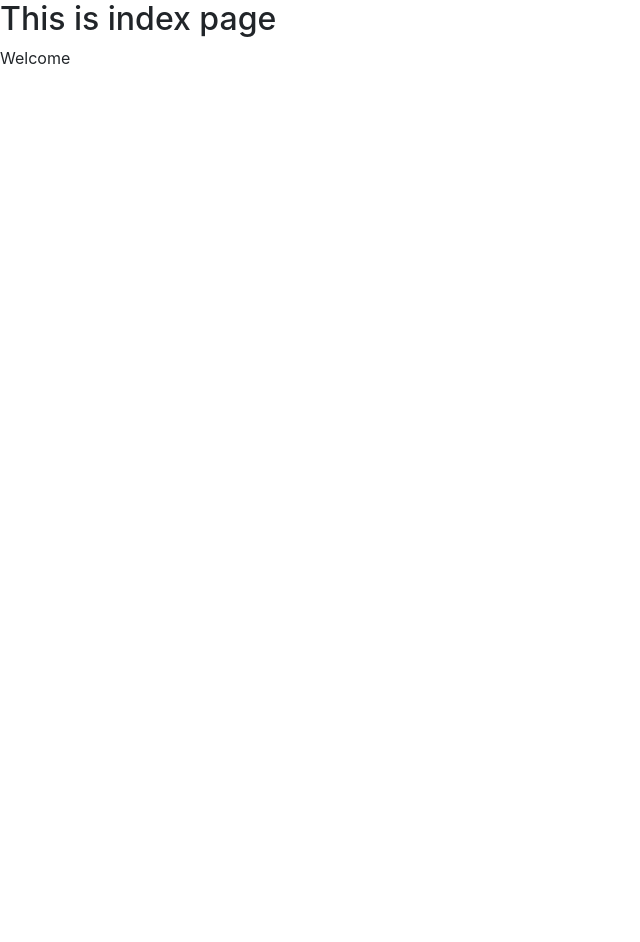
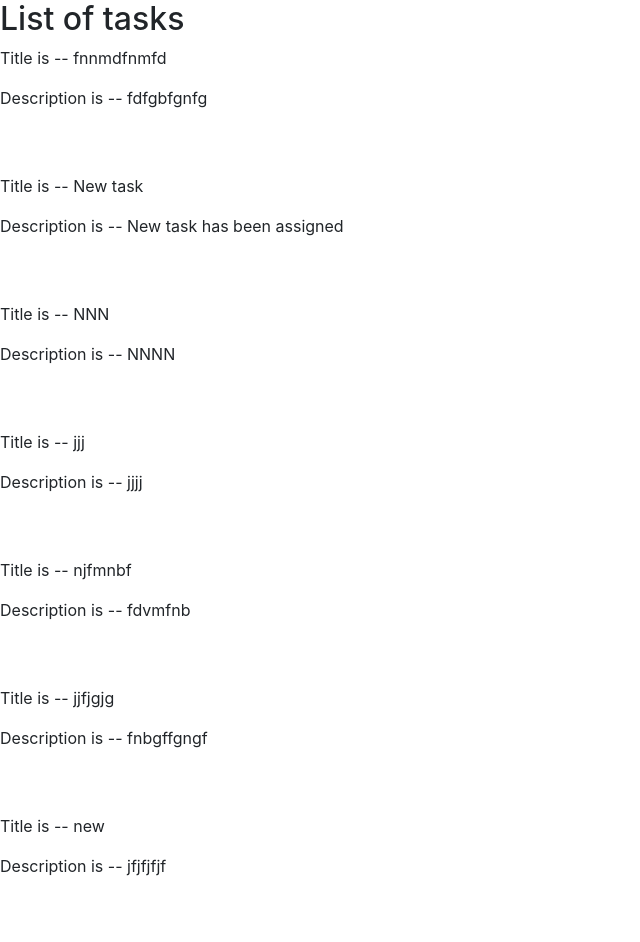
Before and after one commit to UtkJaiswal/Django-CRUD, a Django app: page / in a window 1280 px wide. Shown: the whole page, without its empty margins (0-640 px from the left). Before the commit the page ends 64 px from the top, so only its background shows below. Run offline with Django 4.2, Linux system fonts and the light colour scheme; data comes from the database, SQL or seed files in the repository; both versions use the stored data as it was after the commit; some libraries are stand-ins or nearby versions.

Commit message:
tasks being displayed

```diff
--- a/list/views.py
+++ b/list/views.py
@@ -3,16 +3,23 @@ from django.shortcuts import render
 from list.models import Tasks
 
 def index(request):
-    return render(request,"index.html")
+    all_tasks = Tasks.objects.all()
+    context = {
+        'all_tasks':all_tasks
+    }
+    return render(request,"index.html",context)
 
 
 def create(request):
     if request.method == "POST":
         title = request.POST.get("title")
         desc = request.POST.get("desc")
-        print("Title is ",title)
-
         task = Tasks(title=title, desc=desc)
         task.save()
-        return render(request,"index.html")
+        all_tasks = Tasks.objects.all()
+        context = {
+            'all_tasks':all_tasks
+        }
+
+        return render(request,"index.html",context)
     return render(request,"create.html")
--- a/templates/index.html
+++ b/templates/index.html
@@ -4,7 +4,12 @@
 
 {% block content %}
 
-    <h2>This is index page</h2>
-    <p>Welcome</p>
+    <h2>List of tasks</h2>
+    {% for task in all_tasks %}
+    <p>Title is --  {{task.title}}</p>
+    <p>Description is --  {{task.desc}}</p>
+    <br>
+    <br>
+    {% endfor %}
 
 {% endblock %}
```
Also changed, not shown: db.sqlite3.
